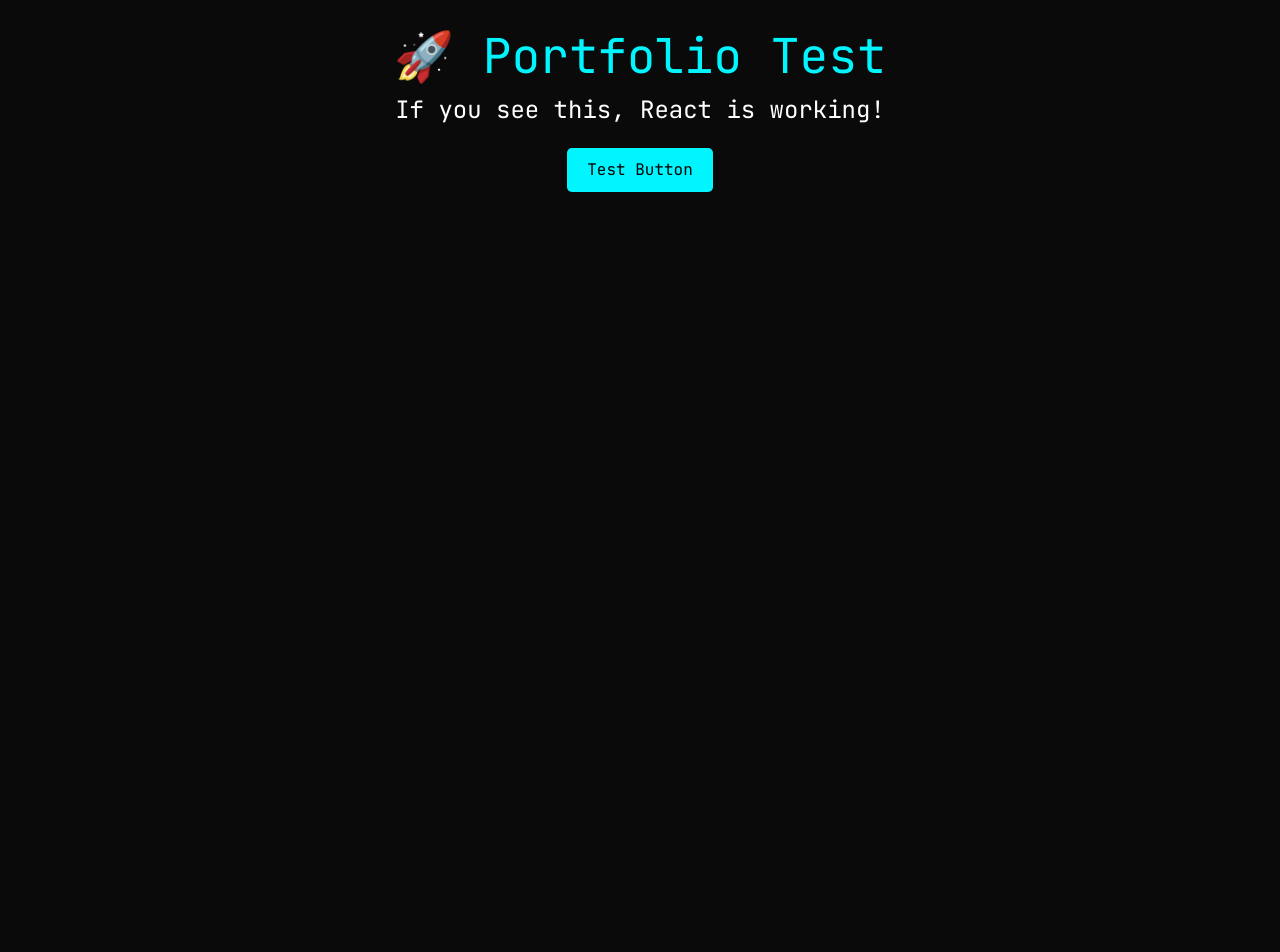
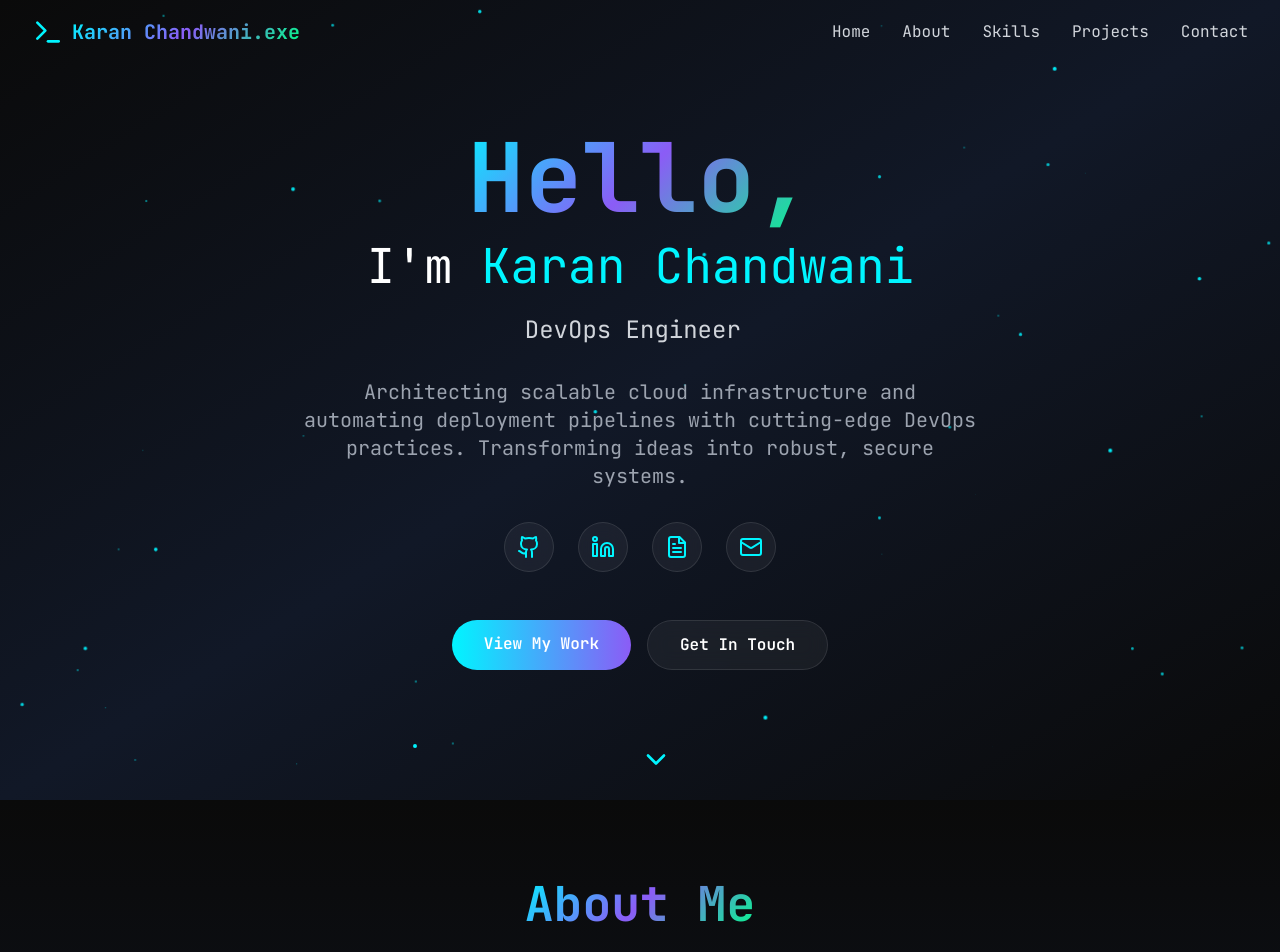
Before and after one commit to karanjc/Karan-Chandwani-Portfolio, a React (Vite) app: page / in a window 1280 px wide. Shown: the top 952 px of the page. Before the commit the page ends 800 px from the top, so only its background shows below. Built offline with nearby package versions, Linux system fonts and the light colour scheme.

Commit message:
Test basic React functionality

```diff
--- a/src/App.tsx
+++ b/src/App.tsx
@@ -1,4 +1,4 @@
-import { useState, useEffect } from 'react'
+import React from 'react'
 import Navbar from './components/Navbar'
 import Hero from './components/Hero'
 import About from './components/About'
@@ -9,14 +9,14 @@
 
 function App() {
   return (
-    <div style={{ backgroundColor: '#0a0a0a', color: 'white', minHeight: '100vh', padding: '20px' }}>
-      <h1 style={{ color: '#00f5ff', fontSize: '48px', textAlign: 'center' }}>🚀 Portfolio Test</h1>
-      <p style={{ textAlign: 'center', fontSize: '24px' }}>If you see this, React is working!</p>
-      <div style={{ textAlign: 'center', marginTop: '20px' }}>
-        <button style={{ backgroundColor: '#00f5ff', color: 'black', padding: '10px 20px', border: 'none', borderRadius: '5px' }}>
-          Test Button
-        </button>
-      </div>
+    <div className="min-h-screen bg-dark-bg text-white">
+      <Navbar />
+      <Hero />
+      <About />
+      <Skills />
+      <Projects />
+      <Contact />
+      <Footer />
     </div>
   )
 }
```
